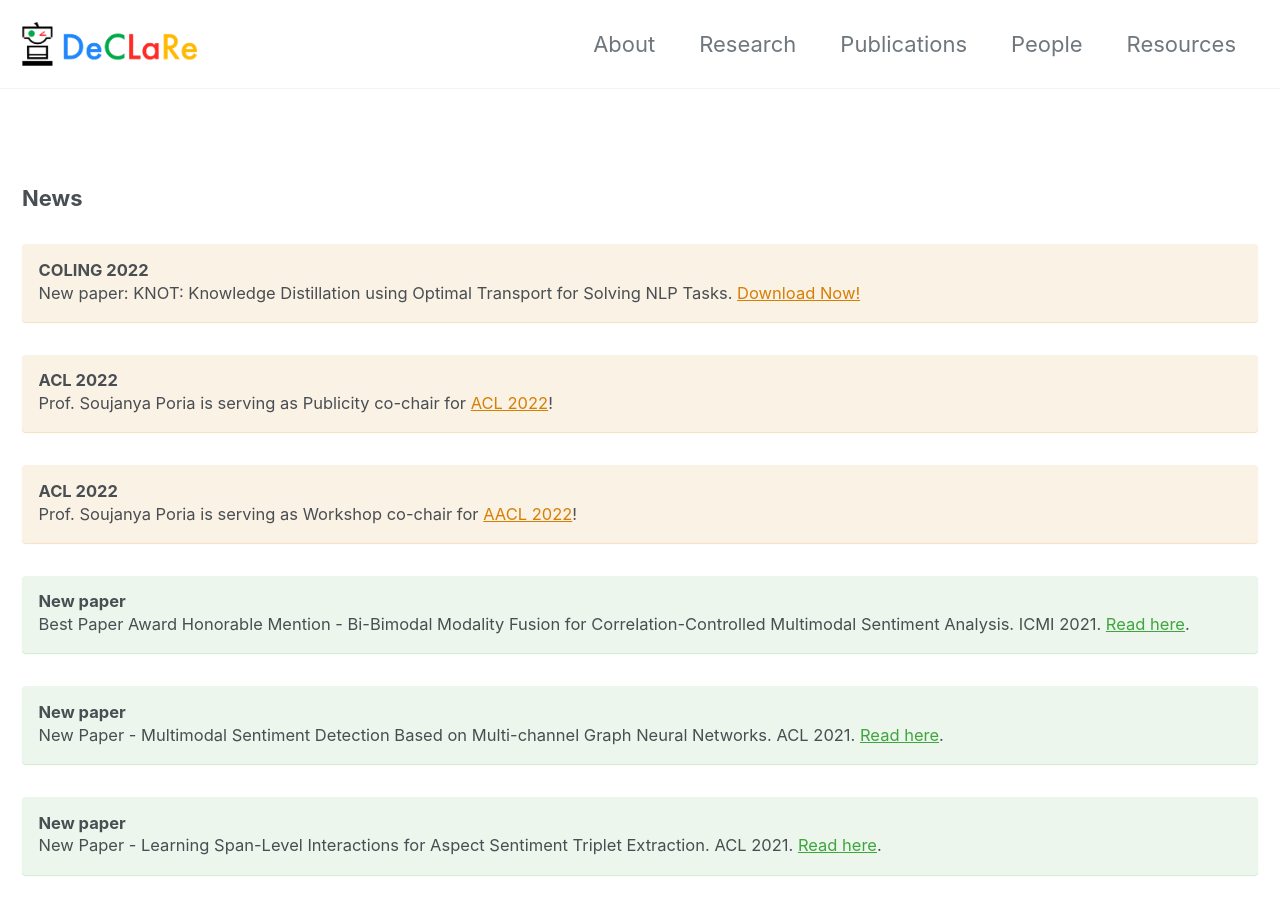
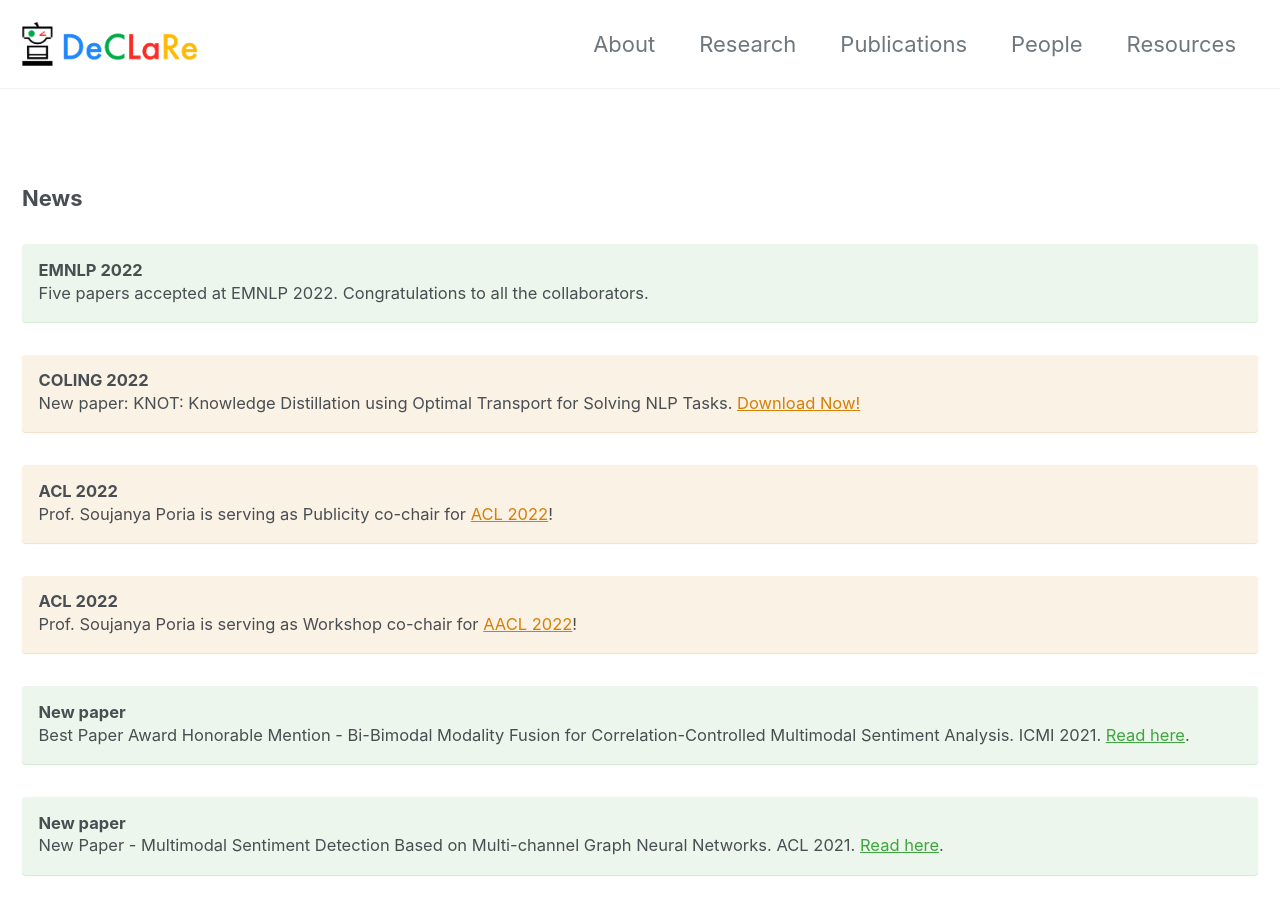
Before and after one commit to declare-lab/declare-lab.github.io, a Jekyll site: the page built from index.md, in a window 1280 px wide and 900 px high, scrolled down 301 px. Built offline with Jekyll 4.4.1, drawn with Linux system fonts in a browser that asks for light colours; cached includes are drawn as plain includes; nearby versions of some CDN libraries.

Commit message:
Update index.md

```diff
--- a/index.md
+++ b/index.md
@@ -18,6 +18,11 @@ logo:
 
 ### News
 
+<div class="notice--success">
+  <h4>EMNLP 2022</h4>
+  <p> Five papers accepted at EMNLP 2022. Congratulations to all the collaborators.
+  </p>
+</div>
 
 <div class="notice--warning">
   <h4>COLING 2022</h4>
```
